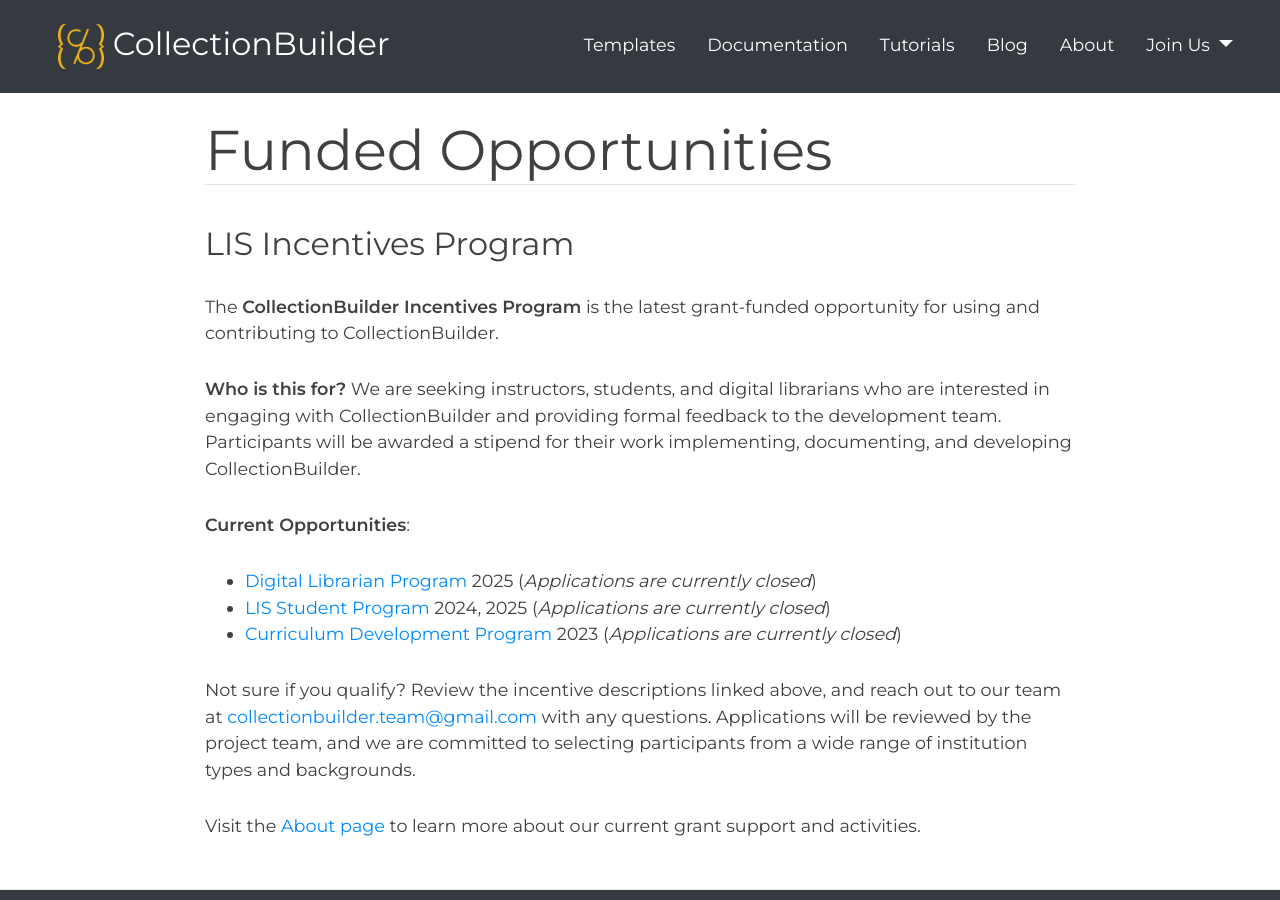
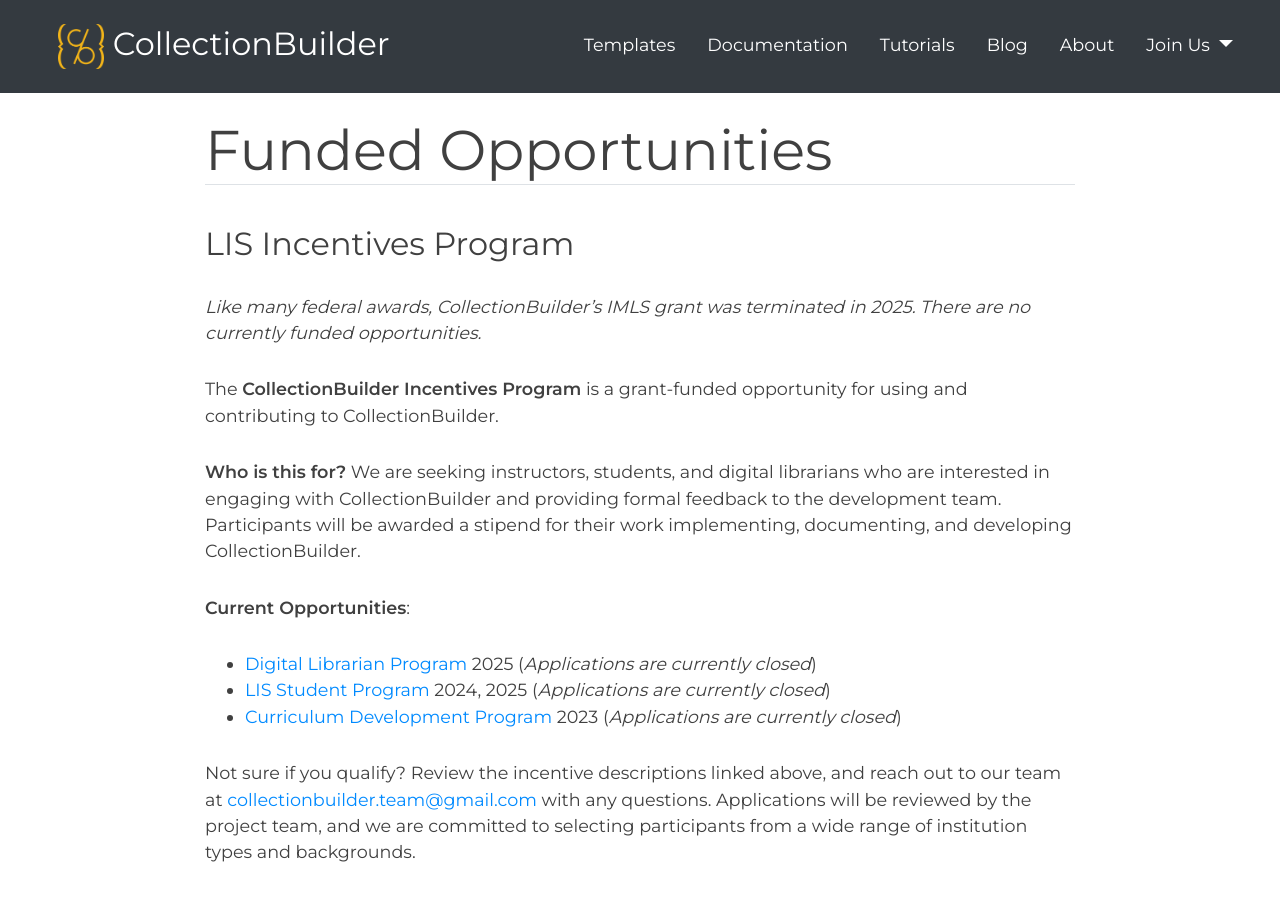
Before and after one commit to CollectionBuilder/collectionbuilder.github.io, a Jekyll site: the page built from pages/community/funded-opportunities.md, in a window 1280 px wide and 900 px high. Built offline with Jekyll 4.4.1, drawn with Linux system fonts in a browser that asks for light colours; comment, search, counter and statistics services are not loaded; grey boxes are pictures that could not be loaded.

Commit message:
funding note

```diff
--- a/pages/community/funded-opportunities.md
+++ b/pages/community/funded-opportunities.md
@@ -7,7 +7,9 @@
 {:.pt-3}
 ## LIS Incentives Program
 
-The **CollectionBuilder Incentives Program** is the latest grant-funded opportunity for using and contributing to CollectionBuilder.
+*Like many federal awards, CollectionBuilder's IMLS grant was terminated in 2025. There are no currently funded opportunities.*
+
+The **CollectionBuilder Incentives Program** is a grant-funded opportunity for using and contributing to CollectionBuilder.
 
 **Who is this for?**
 We are seeking instructors, students, and digital librarians who are interested in engaging with CollectionBuilder and providing formal feedback to the development team.
```
